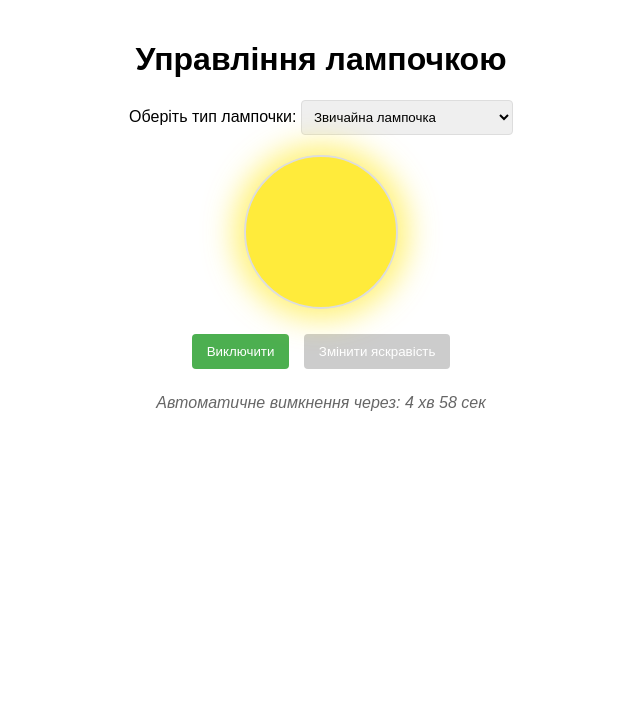
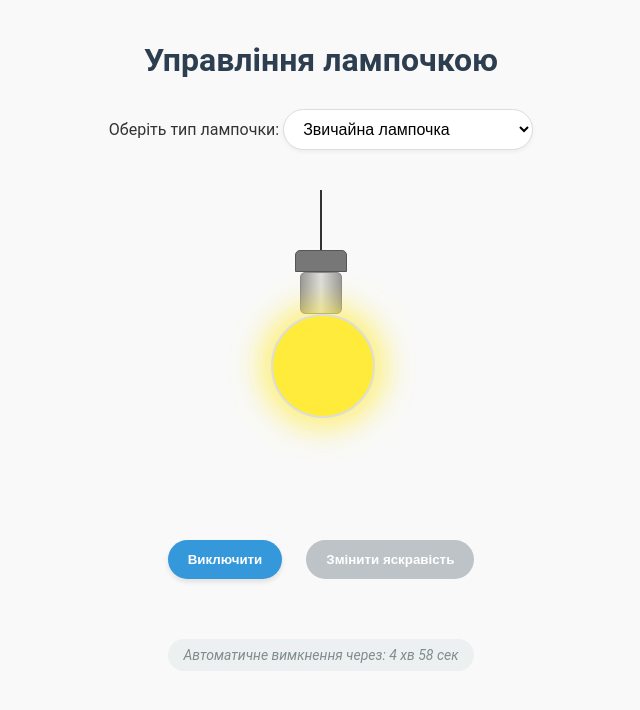
Before and after one commit to booooooo76/LabsVeb, a plain HTML site: page 5/1.html in a window 1280 px wide. Both pictures are taken after a click on the button "Включити". Shown: the whole page, without its empty margins (319-959 px from the left). Drawn offline with Linux system fonts and the light colour scheme.

Commit message:
Add files via upload

```diff
--- a/5/1.html
+++ b/5/1.html
@@ -6,66 +6,189 @@
     <title>Управління лампочкою</title>
     <style>
         body {
-            font-family: Arial, sans-serif;
+            font-family: 'Roboto', sans-serif;
             max-width: 800px;
             margin: 0 auto;
             padding: 20px;
             text-align: center;
+            background-color: #f9f9f9;
+            color: #333;
+        }
+
+        h1 {
+            color: #2c3e50;
+            margin-bottom: 30px;
         }
 
         .lamp-container {
-            margin: 20px 0;
+            margin: 40px 0;
             position: relative;
+            height: 300px;
         }
 
+        /* Дріт лампочки */
+        .lamp-wire {
+            width: 2px;
+            height: 60px;
+            background-color: #333;
+            margin: 0 auto;
+        }
+
+        /* Патрон лампочки */
+        .lamp-socket {
+            width: 50px;
+            height: 20px;
+            background-color: #777;
+            border-radius: 5px 5px 0 0;
+            margin: 0 auto;
+            border: 1px solid #555;
+        }
+
+        .lamp-base {
+            width: 40px;
+            height: 40px;
+            background: linear-gradient(to right, #999, #ddd, #999);
+            margin: 0 auto;
+            border-radius: 5px;
+            border: 1px solid #888;
+        }
+
+        /* Лампочка */
         .lamp {
-            width: 150px;
+            width: 100px;
             height: 150px;
+            margin: 0 auto;
+            position: relative;
+            transition: all 0.3s ease;
+        }
+
+        /* Верхня частина лампочки (скло) */
+        .lamp-bulb {
+            width: 100px;
+            height: 100px;
             border-radius: 50%;
-            margin: 20px auto;
             background-color: #f5f5f5;
             border: 2px solid #ddd;
             position: relative;
             transition: all 0.3s ease;
+            margin: 0 auto;
         }
 
-        .lamp.on {
+        /* Візуальні ефекти різних типів лампочок */
+
+        /* Звичайна лампочка */
+        .lamp.regular .lamp-bulb.on {
             background-color: #FFEB3B;
-            box-shadow: 0 0 30px 10px rgba(255, 235, 59, 0.7);
+            box-shadow:
+                0 0 30px 10px rgba(255, 235, 59, 0.7),
+                0 0 10px 2px rgba(255, 235, 59, 0.9) inset;
         }
 
-        .lamp.energy-saving.on {
-            background-color: #E0F7FA;
-            box-shadow: 0 0 30px 10px rgba(224, 247, 250, 0.7);
+        /* Енергозберігаюча лампочка - спіральна форма */
+        .lamp.energy-saving .lamp-bulb {
+            position: relative;
         }
 
-        .lamp.led.on {
+        .lamp.energy-saving .lamp-bulb:before {
+            content: "";
+            position: absolute;
+            top: 15px;
+            left: 25px;
+            width: 50px;
+            height: 70px;
+            border: 3px solid #ddd;
+            border-radius: 40%;
+            clip-path: polygon(0 0, 100% 0, 100% 80%, 0 80%);
+            opacity: 0.6;
+        }
+
+        .lamp.energy-saving .lamp-bulb.on {
+            background-color: #E0F7FA;
+            box-shadow:
+                0 0 30px 10px rgba(224, 247, 250, 0.7),
+                0 0 10px 2px rgba(224, 247, 250, 0.9) inset;
+        }
+
+        .lamp.energy-saving .lamp-bulb.on:before {
+            border-color: #B2EBF2;
+            box-shadow: 0 0 15px 5px rgba(178, 235, 242, 0.5);
+        }
+
+        /* Світлодіодна лампочка */
+        .lamp.led .lamp-bulb {
+            background-color: #f5f5f5;
+            position: relative;
+        }
+
+        .lamp.led .lamp-bulb:before {
+            content: "";
+            position: absolute;
+            top: 20px;
+            left: 20px;
+            width: 60px;
+            height: 60px;
+            background: repeating-linear-gradient(
+                45deg,
+                #eee,
+                #eee 5px,
+                #f8f8f8 5px,
+                #f8f8f8 10px
+            );
+            border-radius: 50%;
+            opacity: 0.7;
+        }
+
+        .lamp.led .lamp-bulb.on {
             background-color: #FFFFFF;
-            box-shadow: 0 0 30px 10px rgba(255, 255, 255, 0.9);
+            box-shadow:
+                0 0 30px 10px rgba(255, 255, 255, 0.9),
+                0 0 10px 2px rgba(255, 255, 255, 1) inset;
+        }
+
+        .lamp.led .lamp-bulb.on:before {
+            background: repeating-linear-gradient(
+                45deg,
+                #fff,
+                #fff 5px,
+                #f0f0f0 5px,
+                #f0f0f0 10px
+            );
+            box-shadow: 0 0 15px 5px rgba(255, 255, 255, 0.8);
         }
 
         .controls {
-            margin: 20px 0;
+            margin: 30px 0;
         }
 
         button {
-            padding: 10px 15px;
-            margin: 5px;
+            padding: 12px 20px;
+            margin: 10px;
             border: none;
-            border-radius: 4px;
-            background-color: #4CAF50;
+            border-radius: 50px;
+            background-color: #3498db;
             color: white;
             cursor: pointer;
-            transition: background-color 0.3s;
+            transition: all 0.3s;
+            font-weight: bold;
+            box-shadow: 0 3px 5px rgba(0,0,0,0.1);
         }
 
         button:hover {
-            background-color: #45a049;
+            background-color: #2980b9;
+            transform: translateY(-2px);
+            box-shadow: 0 5px 8px rgba(0,0,0,0.15);
+        }
+
+        button:active {
+            transform: translateY(0);
+            box-shadow: 0 2px 3px rgba(0,0,0,0.1);
         }
 
         button:disabled {
-            background-color: #cccccc;
+            background-color: #bdc3c7;
             cursor: not-allowed;
+            transform: none;
+            box-shadow: none;
         }
 
         .lamp-type {
@@ -73,14 +196,22 @@
         }
 
         select {
-            padding: 8px;
-            border-radius: 4px;
+            padding: 10px 15px;
+            border-radius: 50px;
             border: 1px solid #ddd;
+            width: 250px;
+            font-size: 16px;
+            background-color: white;
+            box-shadow: 0 2px 4px rgba(0,0,0,0.05);
         }
 
         .brightness-control {
             margin: 20px 0;
             display: none;
+            background-color: white;
+            padding: 15px;
+            border-radius: 8px;
+            box-shadow: 0 2px 10px rgba(0,0,0,0.05);
         }
 
         .brightness-control.visible {
@@ -88,9 +219,17 @@
         }
 
         .timer {
-            margin-top: 10px;
+            margin-top: 20px;
             font-style: italic;
-            color: #666;
+            color: #7f8c8d;
+            background-color: #ecf0f1;
+            padding: 8px 15px;
+            border-radius: 50px;
+            display: inline-block;
+            font-size: 14px;
+        }
+
+
         }
     </style>
 </head>
@@ -107,7 +246,13 @@
     </div>
 
     <div class="lamp-container">
-        <div id="lamp" class="lamp"></div>
+        <div class="lamp-wire"></div>
+        <div class="lamp-socket"></div>
+        <div class="lamp" id="lamp">
+            <div class="lamp-base"></div>
+            <div id="lamp-bulb" class="lamp-bulb"></div>
+        </div>
+        <div id="light-effect" class="light-effect"></div>
     </div>
 
     <div class="controls">
@@ -124,6 +269,8 @@
     <script>
         // Отримання елементів
         const lamp = document.getElementById('lamp');
+        const lampBulb = document.getElementById('lamp-bulb');
+        const lightEffect = document.getElementById('light-effect');
         const toggleBtn = document.getElementById('toggle-btn');
         const brightnessBtn = document.getElementById('brightness-btn');
         const lampSelect = document.getElementById('lamp-select');
@@ -144,27 +291,33 @@
         function updateLampAppearance() {
             // Очистити всі класи типів лампочок
             lamp.classList.remove('regular', 'energy-saving', 'led');
+            lightEffect.classList.remove('regular', 'energy-saving', 'led');
 
             // Додати поточний тип
             lamp.classList.add(lampType);
+            lightEffect.classList.add(lampType);
 
             // Оновити стан (увімкнено/вимкнено)
             if (isOn) {
-                lamp.classList.add('on');
+                lampBulb.classList.add('on');
+                lightEffect.classList.add('on');
                 // Оновити яскравість, якщо лампочка LED або енергозберігаюча
                 if (lampType === 'led' || lampType === 'energy-saving') {
                     const opacity = brightness / 100;
-                    lamp.style.opacity = opacity;
+                    lampBulb.style.opacity = opacity;
+                    lightEffect.style.opacity = opacity * 0.7; // Трохи менш яскравий ефект на підлозі
                 } else {
-                    lamp.style.opacity = 1; // Звичайна лампочка не регулюється
+                    lampBulb.style.opacity = 1; // Звичайна лампочка не регулюється
+                    lightEffect.style.opacity = 0.7;
                 }
                 // Запустити таймер бездіяльності
                 startInactivityTimer();
                 // Оновити текст кнопки
                 toggleBtn.textContent = 'Виключити';
             } else {
-                lamp.classList.remove('on');
-                lamp.style.opacity = 1;
+                lampBulb.classList.remove('on');
+                lightEffect.classList.remove('on');
+                lampBulb.style.opacity = 1;
                 clearInactivityTimer();
                 toggleBtn.textContent = 'Включити';
                 clearInterval(timeRemainingInterval);
```
